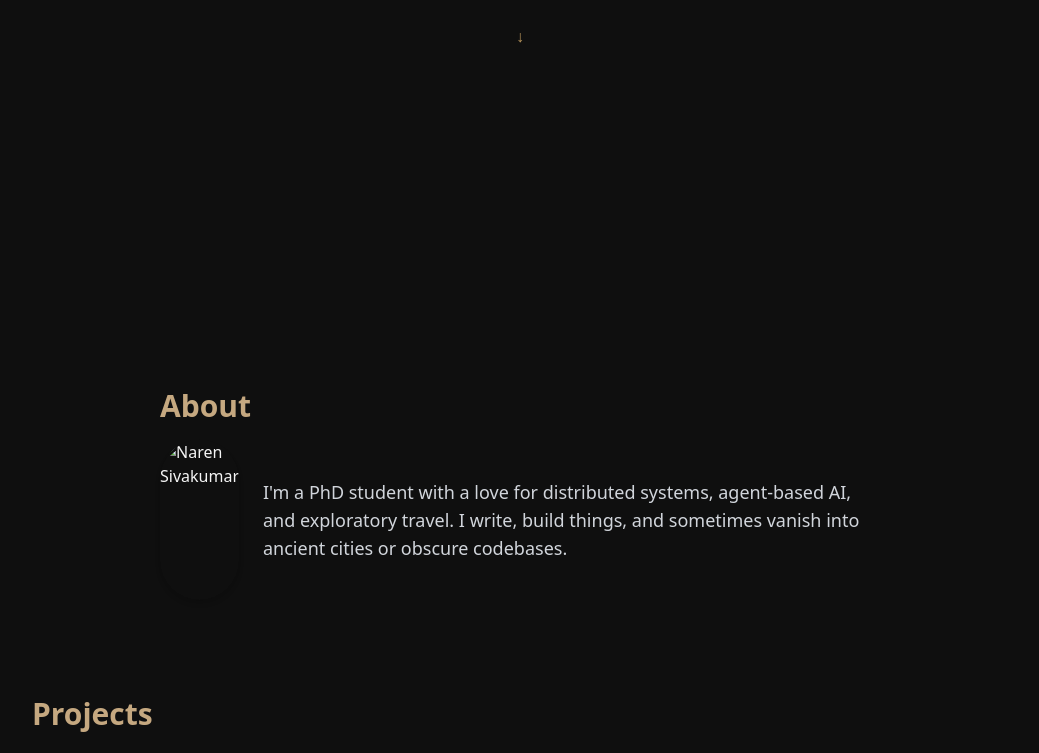
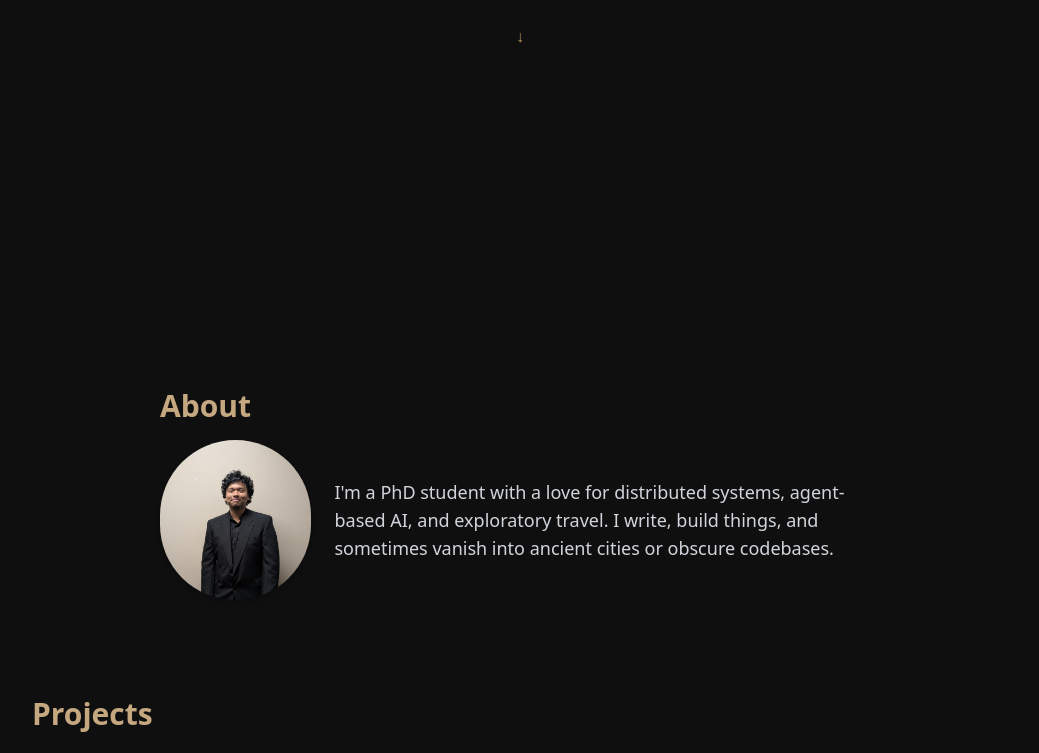
Before and after one commit to Falcon10056/Falcon10056.github.io, a plain HTML site: page index.html in a window 1280 px wide. Shown: the part 460-1213 px from the top of the page, without its empty margins (120-1159 px from the left). Drawn offline with nearby package versions, Linux system fonts and the light colour scheme.

Commit message:
still overhauling

```diff
--- a/index.html
+++ b/index.html
@@ -56,7 +56,7 @@
   <section id="about" class="px-6 py-12 max-w-3xl mx-auto">
     <h2 class="text-3xl font-semibold text-gold mb-4">About</h2>
     <div class="flex flex-col md:flex-row gap-6 items-center">
-      <img src="assets/images/me_formal_cropped.jpg" alt="Naren Sivakumar" class="w-40 h-40 rounded-full object-cover shadow-md" />
+      <img src="assets/me_formal_cropped.jpg" alt="Naren Sivakumar" class="w-40 h-40 rounded-full object-cover shadow-md" />
       <p class="text-lg text-gray-300">
         I'm a PhD student with a love for distributed systems, agent-based AI, and exploratory travel.
         I write, build things, and sometimes vanish into ancient cities or obscure codebases.
```
Also changed, not shown: assets/me_formal_cropped.jpg (renamed from assets/img/me_formal_cropped.jpg).
